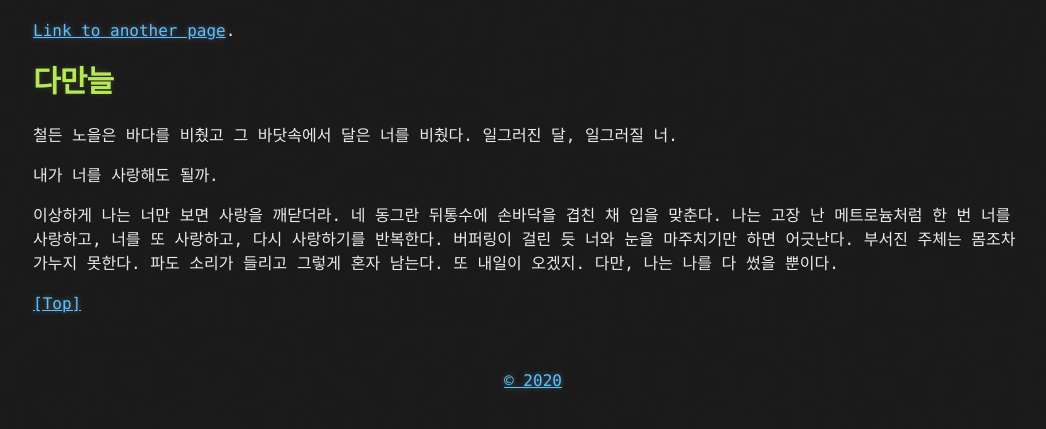
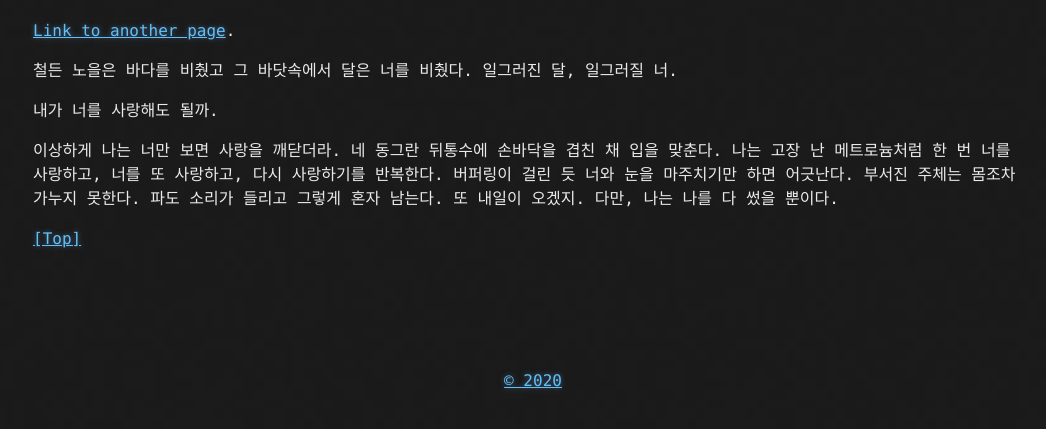
Before and after one commit to imrealz/imrealz.github.com, a Jekyll site: the page built from _posts/1989-11-23-다만늘.md, in a window 1280 px wide, cut to the strip 444-873 px from the top of the page. Shown: the whole strip, without its empty margins (107-1153 px from the left). Built offline with Jekyll 4.4.1, drawn with Linux system fonts in a browser that asks for light colours.

Commit message:
Update 1989-11-23-다만늘.md

```diff
--- a/_posts/1989-11-23-다만늘.md
+++ b/_posts/1989-11-23-다만늘.md
@@ -7,8 +7,6 @@ published: true
 
 
 [Link to another page](https://story.kakao.com/_GUl9C9).
-
-# <a name="top"></a>**다만늘**
 
 
 
```
